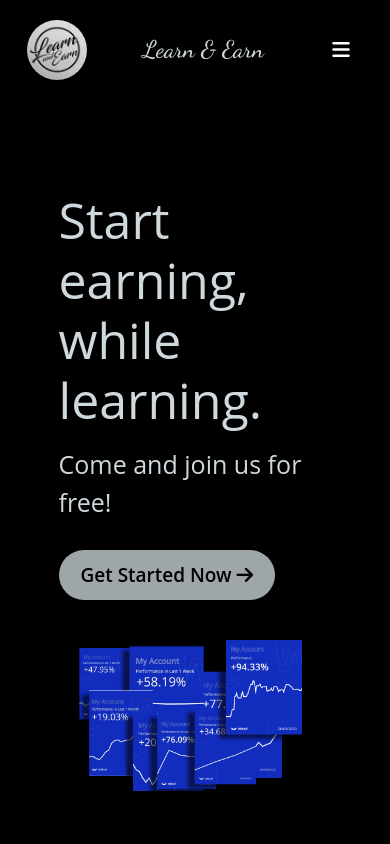
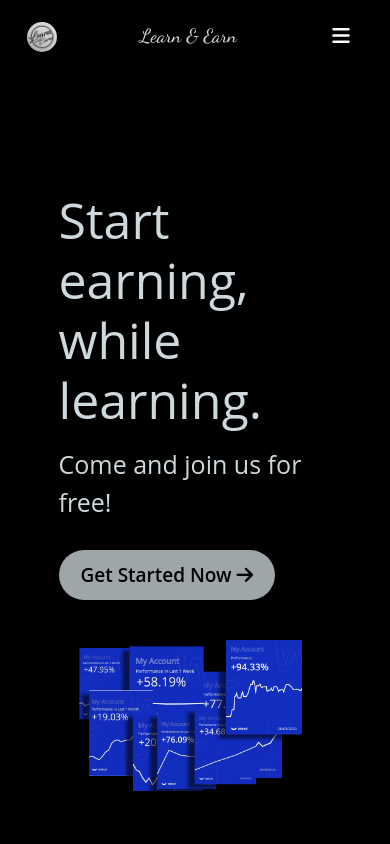
Before and after one commit to DinShpati/Learn-Earn, a plain HTML site: page index.html in a window 390 px wide. Shown: the top 844 px of the page. Drawn offline with nearby package versions, Linux system fonts and the light colour scheme.

Commit message:
Testing navbar size

```diff
--- a/main.css
+++ b/main.css
@@ -292,7 +292,10 @@ h2{
         padding: 0;
     }
     .navbar-brand{
-        font-size: 1.5rem;
+        font-size: 1.2rem;
         padding: 0 0 0 0;
     }
+    .logo{
+        width: 30px;
+    }
 }
```
